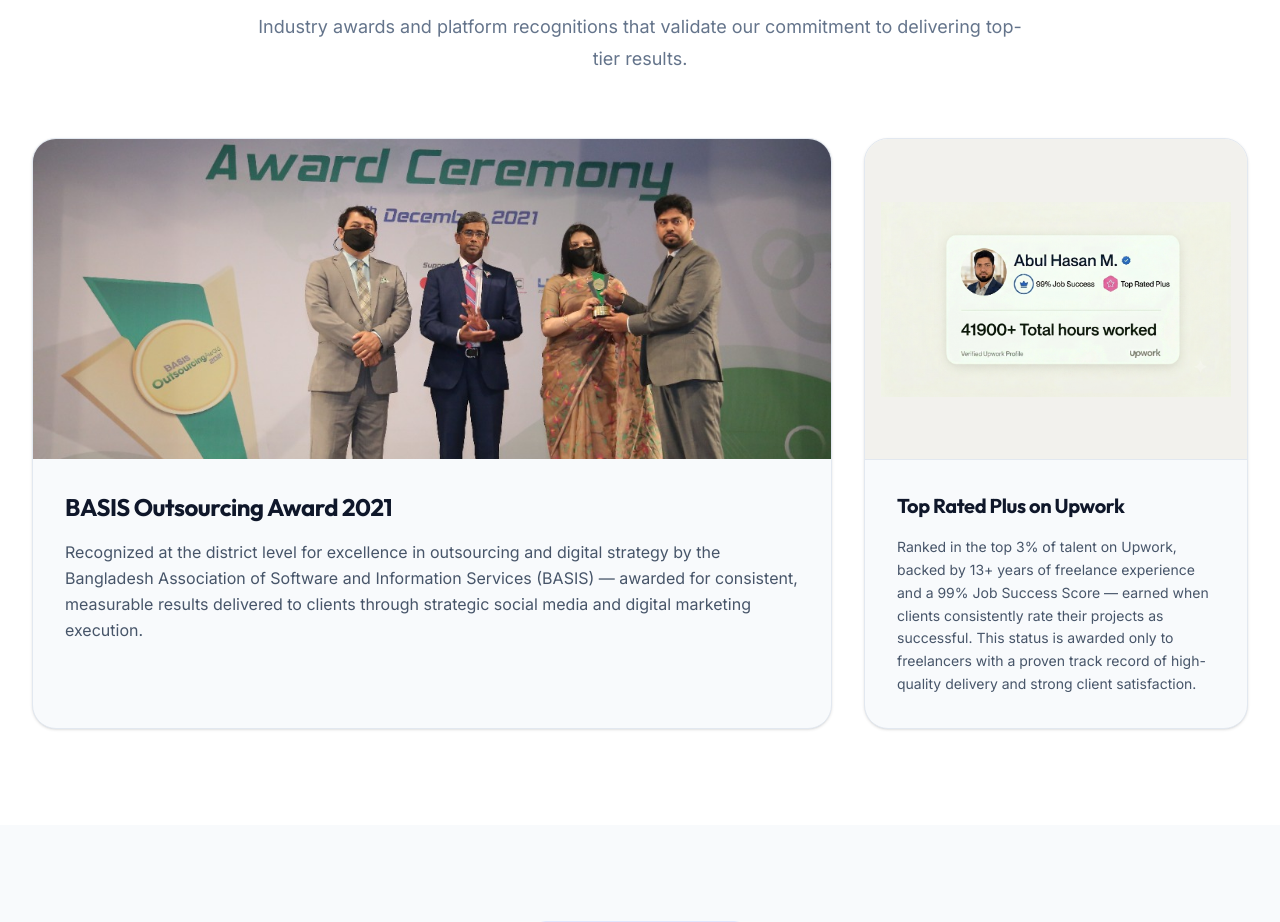
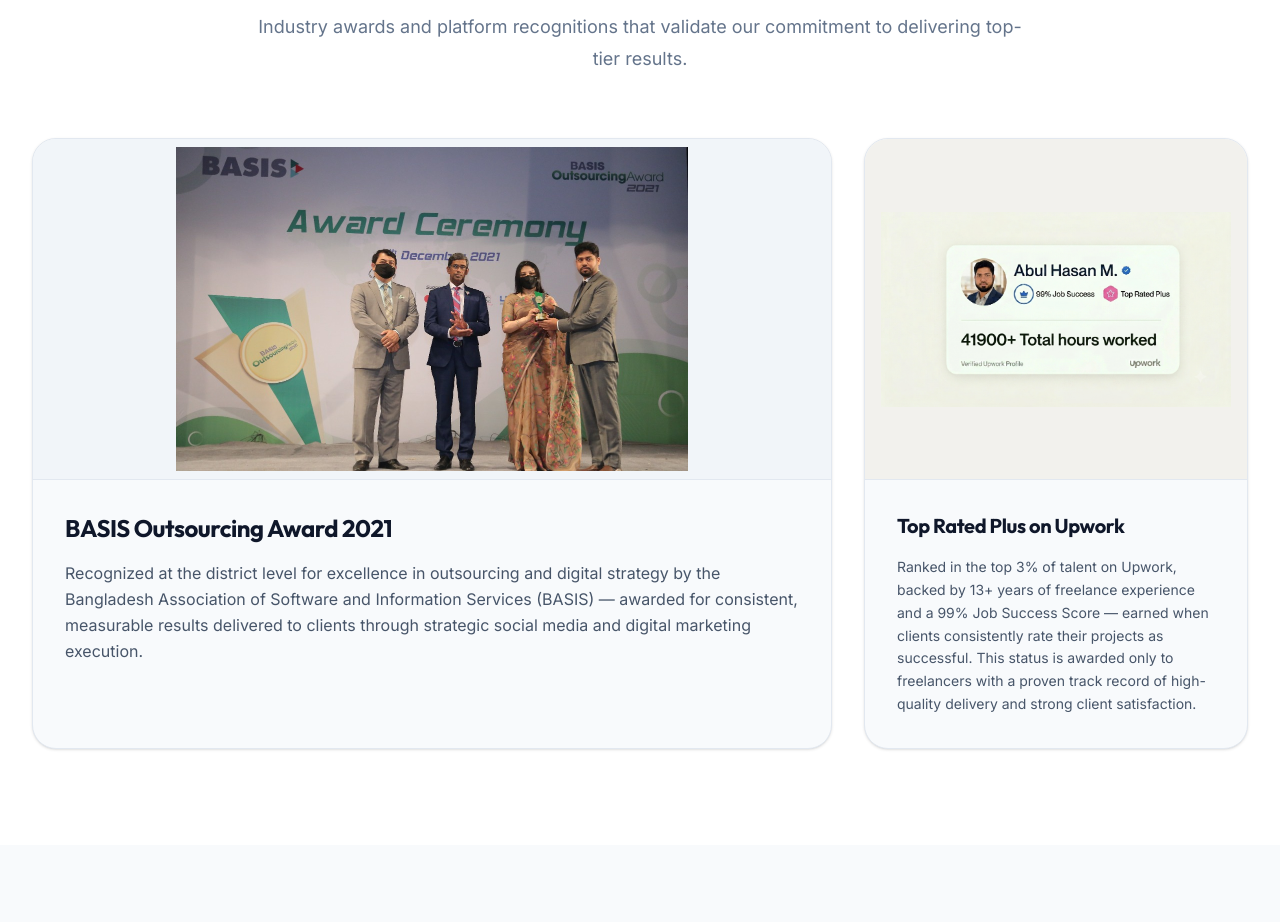
Before and after one commit to farad-alam/Social-Media-Strategist, a Next.js app: page / in a window 1280 px wide. Shown: the part 7880-8802 px from the top of the page. Built offline with nearby package versions, Linux system fonts and the light colour scheme.

Commit message:
style: Use object-contain for award images to ensure full visibility

```diff
--- a/app/page.tsx
+++ b/app/page.tsx
@@ -985,14 +985,14 @@
             {/* BASIS Award Card (70% width - spans 2 columns) */}
             <ScrollReveal direction="left" delay={100} className="md:col-span-2">
               <div className="bg-slate-50 rounded-2xl border border-slate-200 overflow-hidden group hover:border-primary/30 transition-all duration-300 h-full flex flex-col shadow-sm hover:shadow-md">
-                <div className="relative h-64 md:h-80 w-full overflow-hidden bg-slate-200">
+                <div className="relative h-72 md:h-[340px] w-full overflow-hidden bg-slate-100 flex items-center justify-center">
                   <img
                     src="/images/basis-award-2021.jpg"
                     alt="Abul Hasan Receiving BASIS Outsourcing Award 2021 (District Level Top Individual)"
-                    className="w-full h-full object-cover object-center group-hover:scale-105 transition-transform duration-500"
+                    className="w-full h-full object-contain p-2 group-hover:scale-105 transition-transform duration-500"
                   />
                 </div>
-                <div className="p-8 flex-1 flex flex-col">
+                <div className="p-8 flex-1 flex flex-col border-t border-slate-200">
                   <h3 className="text-2xl font-bold text-slate-900 mb-4">BASIS Outsourcing Award 2021</h3>
                   <p className="text-slate-600 leading-relaxed">
                     Recognized at the district level for excellence in outsourcing and digital strategy by the Bangladesh Association of Software and Information Services (BASIS) — awarded for consistent, measurable results delivered to clients through strategic social media and digital marketing execution.
@@ -1004,7 +1004,7 @@
             {/* Upwork Top Rated Plus Card (30% width - spans 1 column) */}
             <ScrollReveal direction="right" delay={200} className="md:col-span-1">
               <div className="bg-slate-50 rounded-2xl border border-slate-200 overflow-hidden group hover:border-primary/30 transition-all duration-300 h-full flex flex-col shadow-sm hover:shadow-md">
-                <div className="relative h-64 md:h-80 w-full overflow-hidden bg-[#F2F1ED]">
+                <div className="relative h-72 md:h-[340px] w-full overflow-hidden bg-[#F2F1ED] flex items-center justify-center">
                   <img
                     src="/images/upwork-top-rated-plus.png"
                     alt="Abul Hasan Upwork Top Rated Plus profile, social media strategist with 99% Job Success Score"
```
